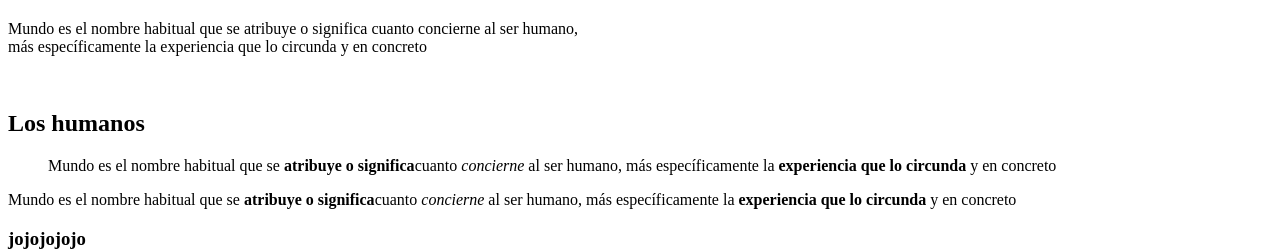
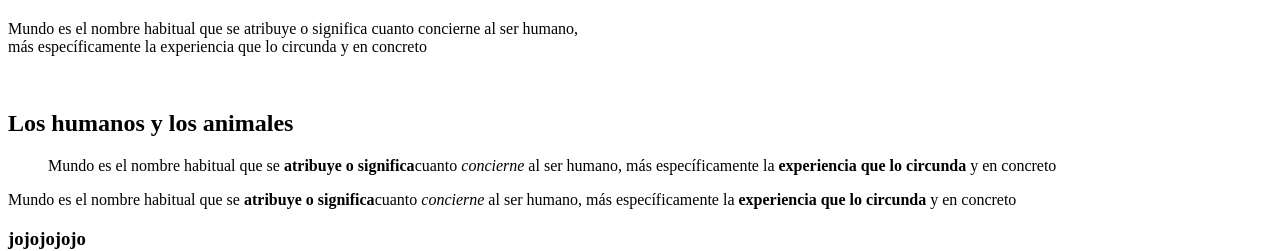
Before and after one commit to DanielCarmona358/erick-html, a plain HTML site: page index.html in a window 1280 px wide. Shown: the part 46-297 px from the top of the page. Drawn offline with Linux system fonts and the light colour scheme.

Commit message:
cambio de texto
en el encabezado agregue texto

```diff
--- a/index.html
+++ b/index.html
@@ -12,7 +12,7 @@
 Mundo es el nombre habitual que se atribuye o significa cuanto concierne al ser humano,<br/> más específicamente la experiencia que lo circunda y en concreto
 </p>
 <br/>
-<h2>Los humanos</h2>
+<h2>Los humanos y los animales</h2>
 <p>
 <blockquote>Mundo es el nombre habitual que se<b> atribuye o significa</b>cuanto <i>concierne</i> al ser humano, más específicamente la<strong> experiencia que lo circunda</strong> y en concreto</blockquote>
 Mundo es el nombre habitual que se<b> atribuye o significa</b>cuanto <i>concierne</i> al ser humano, más específicamente la<strong> experiencia que lo circunda</strong> y en concreto
```
